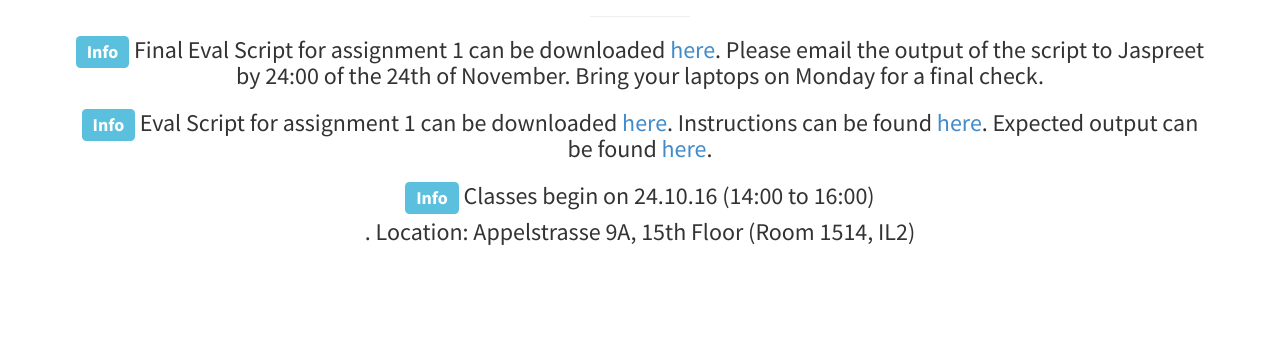
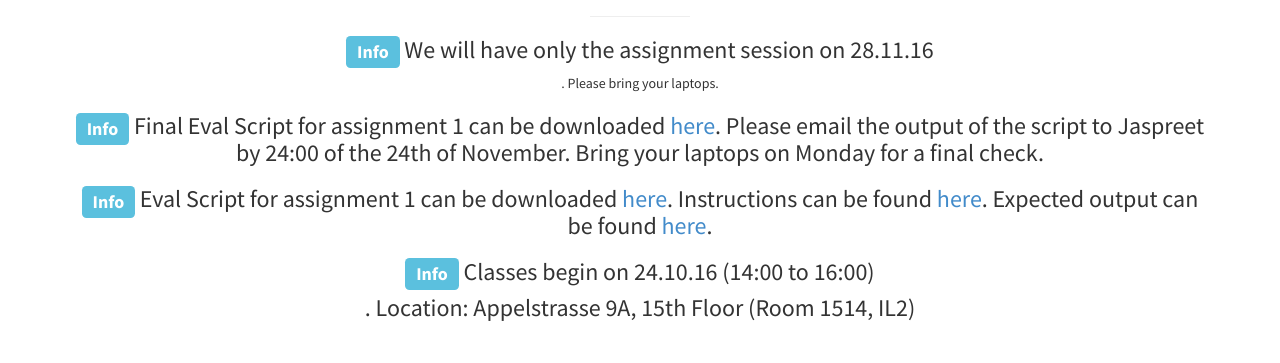
Before and after one commit to singhL3S/TempIR, a plain HTML site: page index.html in a window 1280 px wide. Shown: the part 437-800 px from the top of the page. Drawn offline with Linux system fonts and the light colour scheme.

Commit message:
no lecture announcement

```diff
--- a/index.html
+++ b/index.html
@@ -123,6 +123,8 @@
                 <h2>News</h2>
                 <hr class="small">
                 <ul class="list-unstyled">
+
+                   <li> <h3><span class="label label-info">Info</span> We will have only the assignment session on 28.11.16 </h3>. Please bring your laptops. </li>
 
                   <li> <h3><span class="label label-info">Info</span> Final Eval Script for assignment 1 can be downloaded <a href="./lectures/finalscript.jar">here</a>.
                   Please email the output of the script to Jaspreet by 24:00 of the 24th of November. Bring your laptops on Monday for a final check.
```
